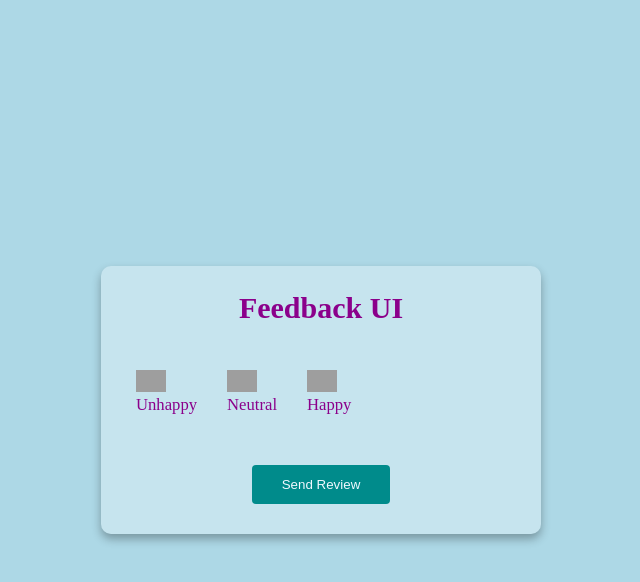
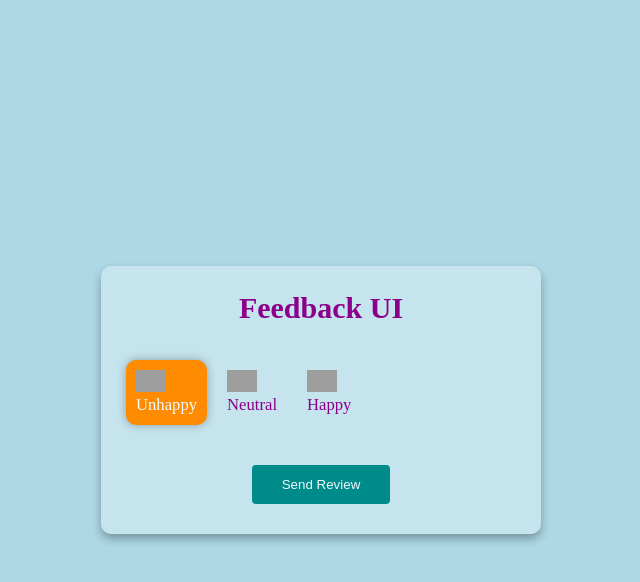
Before and after one commit to harun3851/Feedback_UI, a plain HTML site: page index.html in a window 1280 px wide. Both pictures are taken after a click on the element "Unhappy". Shown: the whole page, without its empty margins (319-959 px from the left). Drawn offline with Linux system fonts and the light colour scheme; grey boxes are pictures that could not be loaded.

Commit message:
js part added

```diff
--- a/script.js
+++ b/script.js
@@ -0,0 +1,31 @@
+const ratingEls=document.querySelectorAll(".rating");
+const btnEl=document.getElementById("btn");
+const containerEl=document.getElementById("container");
+
+
+let selectedRating="";
+
+ratingEls.forEach((ratingEl)=>{
+ratingEl.addEventListener("click",(event)=>{
+    removeActive();
+    selectedRating=event.target.innerText|| event.target.parentNode.innerText;
+    event.target.classList.add("active");
+    event.target.parentNode.classList.add("active");
+});
+});
+
+btnEl.addEventListener("click",()=>{
+    if(selectedRating!==""){
+containerEl.innerHTML=`
+<storong>Thank you!<?strong>
+<br>
+<br>
+<storong>Feedback:${selectedRating}</strong>
+<p>we wiil use your feedback to improve our customer support.</p>`
+    }
+})
+function removeActive(){
+    ratingEls.forEach((ratingEl)=>{
+        ratingEl.classList.remove("active");
+    });
+};
--- a/style.css
+++ b/style.css
@@ -43,7 +43,8 @@ body{
 
 
 }
-.rating:hover{
+.rating:hover,
+.rating.active{
     background-color: darkorange;
     border-radius: 10px;
     box-shadow: 0 0 10px rgba(0, 0, 0, .3);
```
